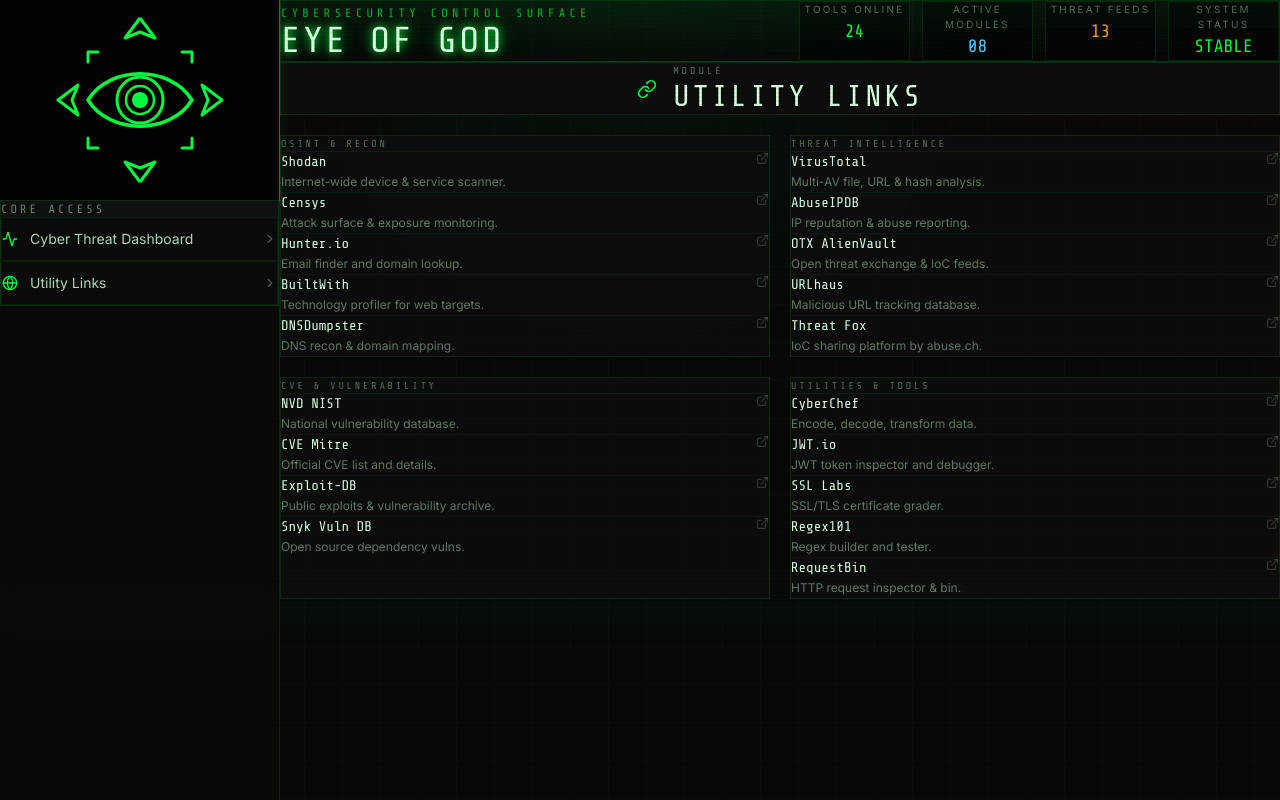
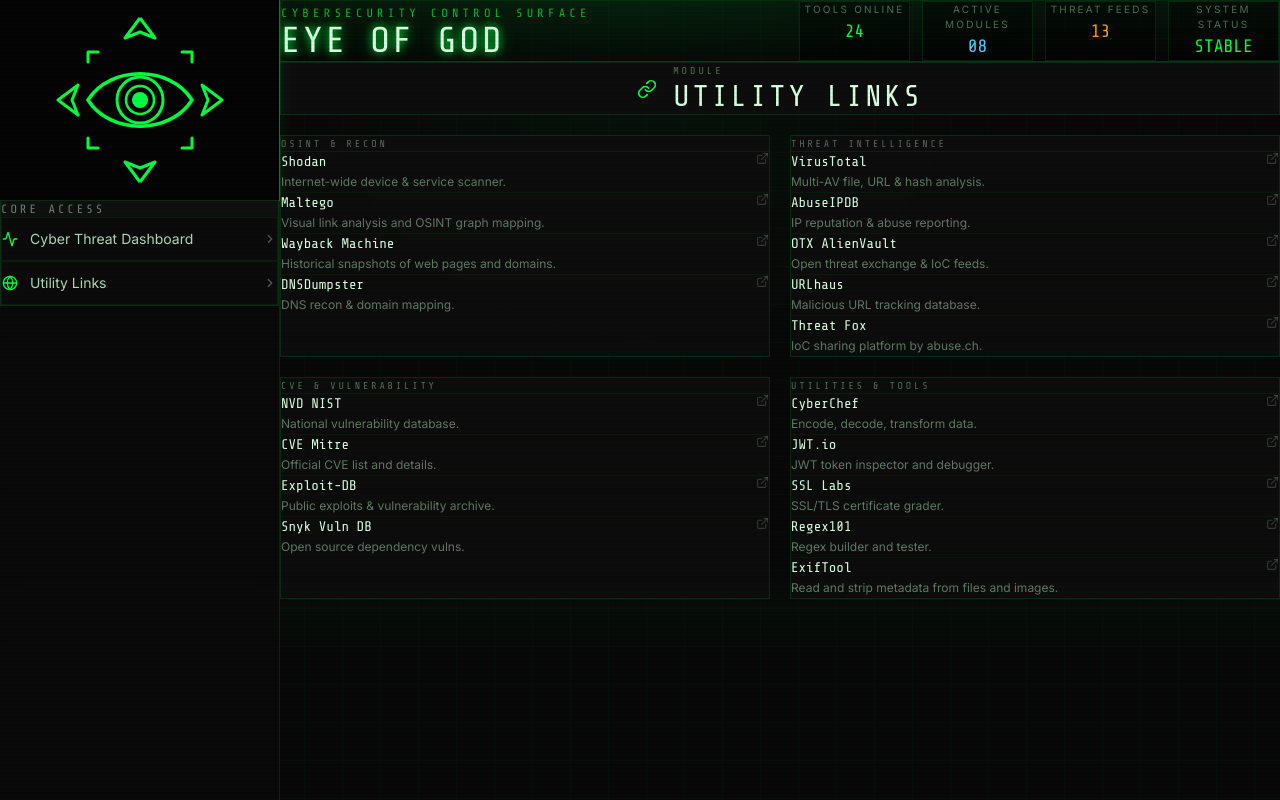
Before and after one commit to RykerWilder/eye-of-god, a React (Vite) app in the folder frontend/: page /utility-links in a window 1280 px wide. Built offline with nearby package versions, Linux system fonts and the light colour scheme.

Commit message:
edit utility links

```diff
--- a/frontend/src/pages/UtilityLinks.jsx
+++ b/frontend/src/pages/UtilityLinks.jsx
@@ -5,9 +5,8 @@
     category: 'OSINT & Recon',
     links: [
       { name: 'Shodan',          url: 'https://shodan.io',             desc: 'Internet-wide device & service scanner.' },
-      { name: 'Censys',          url: 'https://search.censys.io',      desc: 'Attack surface & exposure monitoring.' },
-      { name: 'Hunter.io',       url: 'https://hunter.io',             desc: 'Email finder and domain lookup.' },
-      { name: 'BuiltWith',       url: 'https://builtwith.com',         desc: 'Technology profiler for web targets.' },
+      { name: 'Maltego',         url: 'https://maltego.com',           desc: 'Visual link analysis and OSINT graph mapping.' },
+      { name: 'Wayback Machine', url: 'https://web.archive.org',       desc: 'Historical snapshots of web pages and domains.' },
       { name: 'DNSDumpster',     url: 'https://dnsdumpster.com',       desc: 'DNS recon & domain mapping.' },
     ],
   },
@@ -34,10 +33,10 @@
     category: 'Utilities & Tools',
     links: [
       { name: 'CyberChef',       url: 'https://gchq.github.io/CyberChef', desc: 'Encode, decode, transform data.' },
-      { name: 'JWT.io',          url: 'https://jwt.io',                desc: 'JWT token inspector and debugger.' },
-      { name: 'SSL Labs',        url: 'https://ssllabs.com/ssltest',   desc: 'SSL/TLS certificate grader.' },
-      { name: 'Regex101',        url: 'https://regex101.com',          desc: 'Regex builder and tester.' },
-      { name: 'RequestBin',      url: 'https://requestbin.com',        desc: 'HTTP request inspector & bin.' },
+      { name: 'JWT.io',          url: 'https://jwt.io',                   desc: 'JWT token inspector and debugger.' },
+      { name: 'SSL Labs',        url: 'https://ssllabs.com/ssltest',      desc: 'SSL/TLS certificate grader.' },
+      { name: 'Regex101',        url: 'https://regex101.com',             desc: 'Regex builder and tester.' },
+      { name: 'ExifTool',        url: 'https://exiftool.org',             desc: 'Read and strip metadata from files and images.' },
     ],
   },
 ]
```
